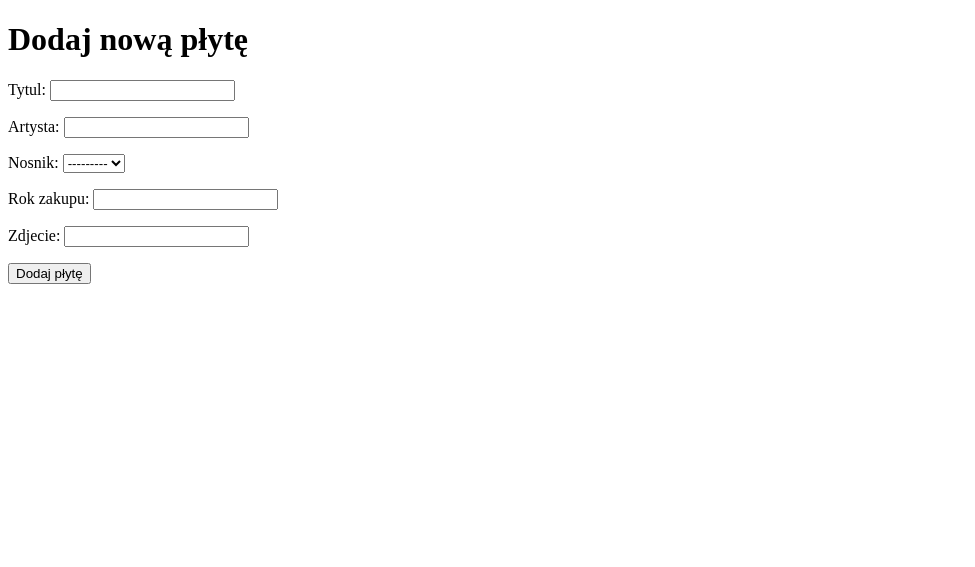
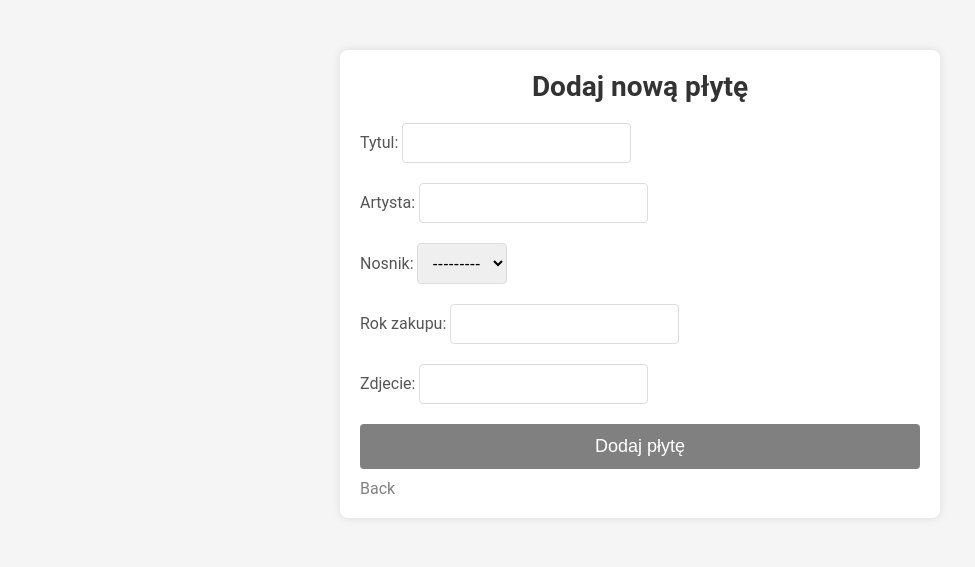
Before and after one commit to dominikstas/musicX, a Django app: a page that uses collection/templates/collection/dodaj_plyte.html in a window 1280 px wide. Shown: the top 567 px of the page, without its empty margins (0-975 px from the left). Run offline with Django 4.2, Linux system fonts and the light colour scheme.

Commit message:
finished adding disk form

```diff
--- /dev/null
+++ b/collection/static/collection/add.css
@@ -0,0 +1,73 @@
+* {
+    box-sizing: border-box;
+    margin: 0;
+    padding: 0;
+}
+
+body {
+    font-family: 'Roboto', sans-serif;
+    background-color: whitesmoke;
+}
+
+main {
+    max-width: 600px;
+    margin: 50px auto;
+    background-color: #fff;
+    padding: 20px;
+    border-radius: 8px;
+    box-shadow: 0 0 10px rgba(0, 0, 0, 0.1);
+}
+
+h1 {
+    font-size: 28px;
+    margin-bottom: 20px;
+    color: #333;
+    text-align: center;
+}
+
+form {
+    display: flex;
+    flex-direction: column;
+}
+
+label {
+    font-size: 16px;
+    margin-bottom: 8px;
+    color: #555;
+}
+
+input, select {
+    padding: 10px;
+    margin-bottom: 20px;
+    border: 1px solid #ddd;
+    border-radius: 4px;
+    font-size: 16px;
+}
+
+button {
+    background-color: grey;
+    color: #fff;
+    padding: 12px;
+    border: none;
+    border-radius: 4px;
+    cursor: pointer;
+    font-size: 18px;
+}
+
+button:hover {
+    background-color: white;
+    color: #333;
+}
+
+a {
+    color: grey;
+    text-decoration: none;
+    font-size: 16px;
+    margin-top: 10px;
+    display: inline-block;
+    text-align: center;
+}
+
+a:hover {
+    text-decoration: underline;
+}
--- a/collection/templates/collection/dodaj_plyte.html
+++ b/collection/templates/collection/dodaj_plyte.html
@@ -1,14 +1,21 @@
 <!DOCTYPE html>
 <html lang="en">
 <head>
-    <!-- ... -->
+    <meta charset="UTF-8">
+    <meta name="viewport" content="width=device-width, initial-scale=1.0">
+    <title>Document</title>
+    {% load static %}
+    <link rel="stylesheet" href="{% static 'collection/add.css' now "U" %}">
 </head>
 <body>
+    <main>
     <h1>Dodaj nową płytę</h1>
     <form method="post" enctype="multipart/form-data">
         {% csrf_token %}
         {{ form.as_p }}
         <button type="submit">Dodaj płytę</button>
     </form>
+    <a href="/collection">Back</a>
+    </main>
 </body>
 </html>
```
Also changed, not shown: collection/static/collection/style.css (+45 -0 lines), collection/templates/collection/collection.html (+1 -18 lines), collection.db, collection/static/collection/script.js (added).
